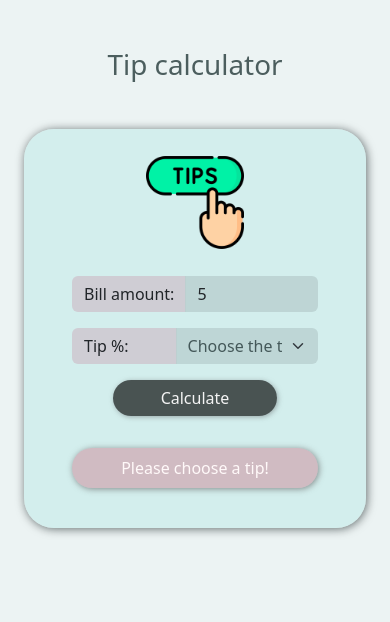
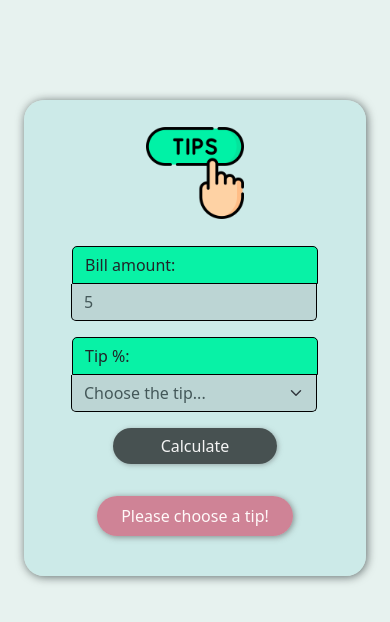
Before and after one commit to simonakom/tip-counter, a plain HTML site: page index.html in a window 390 px wide. Both pictures are taken after typing "5" into the empty fields and a click on the button "Calculate". Drawn offline with nearby package versions, Linux system fonts and the light colour scheme.

Commit message:
fixed responsive

```diff
--- a/index.html
+++ b/index.html
@@ -3,27 +3,24 @@
 <head>
     <meta charset="UTF-8">
     <meta name="viewport" content="width=device-width, initial-scale=1.0">
-    <title>Tip App</title>
+    <title>Tip counter</title>
     <link rel="icon" href="./images/dollar.png"/>
     <link href="https://cdn.jsdelivr.net/npm/bootstrap@5.3.2/dist/css/bootstrap.min.css" rel="stylesheet" integrity="sha384-T3c6CoIi6uLrA9TneNEoa7RxnatzjcDSCmG1MXxSR1GAsXEV/Dwwykc2MPK8M2HN" crossorigin="anonymous">
     <script src="https://cdn.jsdelivr.net/npm/bootstrap@5.3.2/dist/js/bootstrap.bundle.min.js" integrity="sha384-C6RzsynM9kWDrMNeT87bh95OGNyZPhcTNXj1NW7RuBCsyN/o0jlpcV8Qyq46cDfL" crossorigin="anonymous"></script>
     <link href="style.css" rel="stylesheet">
 </head>
 <body>
-  <section class="d-flex flex-column align-items-center">
-    <div class="header">
-      <h2 class="fs-1 m-5 mx-2">Tip calculator</h2>
-    </div>
-    <div class="tipContainer text-center px-5 pb-4 pt-4 mx-4">
-      <div class="body">
+  <section>
+    <div class="tipContainer text-center px-5 py-4 mx-4 my-4">
+      <div>
         <img class="icon mb-4" src="./images/tips.png" alt="Tips icon"/>
         <form class="d-flex flex-column align-items-center">
-          <div class="input-group pb-3 d-flex justify-content-between">
-            <span class="input-group-text" id="basic-addon1">Bill amount:</span>
-            <input type="number" id="bill" name="bill" class="form-control" placeholder="Type mumber..." aria-label="Username" aria-describedby="basic-addon1">
+          <div class="input-group pb-3">
+            <span class="input-group-text">Bill amount:</span>
+            <input type="number" id="bill" name="bill" class="form-control" placeholder="Type mumber...">
           </div>
           <div class="input-group pb-3">
-            <label class="input-group-text pe-5 " for="tip">Tip %:</label>
+            <label class="input-group-text pe-5" for="tip">Tip %:</label>
             <select class="form-select" id="tip" name="tip" onchange="ShowTextArea()">
               <option disabled selected>Choose the tip...</option>
               <option value="0">No tips!</option>
@@ -33,22 +30,22 @@
             </select>
           </div>
           <textarea class="textarea form-control mt-2 mb-4" aria-label="With textarea" placeholder="Please, comment your choice here..."></textarea>
-          <button type="button" class="submitBtn btn btn-dark px-5 mb-4 rounded-5">Submit</button>
+          <button type="button" class="btn btn-dark px-5 mb-4 rounded-5" id="submit">Submit</button>
           <button type="button" class="btn btn-dark px-5 mb-4 rounded-5" id="calculate">Calculate</button>
         </form>
       </div>
-      <div class="footer d-flex flex-column align-items-center">
+      <div class="d-flex flex-column align-items-center">
         <div class="result px-5 pb-4 pt-3">
             <div class="line d-flex justify-content-between">
-                <h3 class=".text-dark">Tip:</h3>
-                <h3 id="finalTip">0.00$</h3>
+                <h4>Tip:</h4>
+                <h4 id="finalTip">0.00$</h4>
             </div>
-            <div class="line d-flex justify-content-between">
-                <h3 class=".text-dark">Total:</h3>
-                <h3 id="total">0.00$</h3>
+            <div class="line d-flex justify-content-between mt-2">
+                <h4>Total:</h4>
+                <h4 id="total">0.00$</h4>
             </div>
         </div>
-        <p class="note mt-2 px-3 py-2">Please choose a bill amount!</p>
+        <p class="note mt-2 px-3 py-2">Please enter a bill amount!</p>
       </div>
       <div class="image-div">
           <div id="blockingDiv"></div>
--- a/script.js
+++ b/script.js
@@ -2,7 +2,7 @@ const billAmount = document.getElementById("bill");
 const tipPercentage = document.getElementById("tip");
 const selectedTip = document.getElementById("tip").value;
 const calculate = document.getElementById("calculate");
-const submit = document.querySelector(".submitBtn");
+const submit = document.getElementById("submit");
 const finalTip = document.getElementById("finalTip");
 const total = document.getElementById("total");
 
@@ -32,7 +32,7 @@ event.preventDefault();
     // Validation:
     if (isNaN(bill) || !bill || bill <= 0) {
         note.style.display = "block";
-    note.innerText = 'Please choose a bill amount!';
+        note.innerText = 'Please enter a bill amount!';
         return;
     } else if (!tip) {
         note.style.display = "block";
--- a/style.css
+++ b/style.css
@@ -1,40 +1,49 @@
-  body {
-    background-color: rgba(148, 189, 189, 0.176);
-    overflow: hidden;
+body, html {
+  /* height: 100%; */
+  margin: 0;
+  display: flex;
+  justify-content: center;
+  align-items: center;
+  background-color: #e7f2ef;
+  cursor: default;
 }
-  section{
-    max-width: 2560px;
-    max-height: 1600px ;
-  }
-  h2 {
-    text-align: center;
-    color: rgb(76, 94, 94);
+.icon {
+  width: 22%;
 }
 .tipContainer {
-    background-color: rgba(195, 235, 233, 0.596);
-    border-radius: 30px;
+  background-color: rgba(187, 230, 228, 0.596);
+  border-radius: 20px;
   box-shadow: 1px 1px 10px rgba(1, 14, 16, 0.584);
-  }
-  .icon {
-    width: 20%;
+  margin-top: 100px !important;
+  margin-bottom: 100px !important;
 }
 .input-group-text{
-    background-color: rgba(207, 200, 208, 0.848);
-    border: none;
-    /* width: 40%; */
+  background-color: #08f2a6;
+  border-top: 1px solid black;
+  border-bottom: 1px solid black;
+  border-right: 2px solid black;
+  border-left: 1px solid black;
 }
 .input-group input {
   background-color: rgba(185, 208, 208, 0.798);
-    border: none;
+  color: #445859;
+  border-top: 1px solid black;
+  border-bottom: 1px solid black;
+  border-right: 1px solid black;
 }
 .input-group select {
   background-color: rgba(185, 208, 208, 0.798);
-    border: none;
   color: #445859;
+  border-top: 1px solid black;
+  border-bottom: 1px solid black;
+  border-right: 1px solid black;
 }
 .textarea{
   display: none;
   width: 80%;
+  background-color: rgba(175, 195, 195, 0.798);
+}
+.input-group input:focus, .input-group select:focus, .textarea:focus   {
   background-color: #b9e3d6;
 }
 #calculate {
@@ -43,26 +52,17 @@
   color: #f4f4f4;
   box-shadow: 1px 1px 5px rgba(111, 118, 119, 0.584);
 }
-  #calculate:hover{
-    background-color: #08f2a6;
-    color: rgb(0, 0, 0);
-    border: none;
-    box-shadow: 1px 1px 10px rgba(69, 87, 102, 0.232);
-    transform: scale(1.06);
-    transition: transform 0.3s ease-in-out;
-    opacity: 0.8;
-  }
-  .submitBtn {
+#submit {
   display: none;
   background-color: rgba(0, 0, 0, 0.651);
   border: none;
   color: #f4f4f4;
   box-shadow: 1px 1px 5px rgba(111, 118, 119, 0.584);
 }
-  .submitBtn:hover{
-    background-color: #08f2a6;
+#calculate:hover, #submit:hover{
+  background-color: #08f2a8cc;
   color: rgb(0, 0, 0);
-    border: none;
+  border: 1px solid black;
   box-shadow: 1px 1px 10px rgba(69, 87, 102, 0.232);
   transform: scale(1.06);
   transition: transform 0.3s ease-in-out;
@@ -70,8 +70,8 @@
 }
 .result {
   display: none;
-    background-color: rgba(172, 237, 237, 0.493);
-    border-radius: 50px;
+  background-color: rgba(169, 188, 188, 0.798);
+  border-radius: 20px;
   color: #445859;
   box-shadow: 1px 1px 10px rgba(1, 14, 16, 0.152);
   width: 80%;
@@ -81,13 +81,13 @@
 }
 .note {
   display: none;
-    background-color: rgba(201, 98, 120, 0.37);
+  background-color: rgba(211, 39, 76, 0.527);
   color:  #fff9f9;
   box-shadow: 1px 1px 6px rgba(84, 79, 79, 0.625);
   border-radius: 20px;
-    width: 100%;
+  width: 80%;
 }
-/* Coin */
+/* Flying Coin */
 .image-div {
   position: absolute;
   top: 30vh;
@@ -125,7 +125,6 @@
   width: 10%;
   display: none;
   animation: moveUpDown 5s linear infinite;
-
 }
 #tipJar {
   position: absolute;
@@ -158,13 +157,12 @@
     top: 15%; /* Starting position */
   }
   50% {
-      top: 85%; /* Midway point, adjust based on your layout */
+    top: 85%; /* Midway point*/
   }
   100% {
     top: 15%; /* Ending position */
   }
 }
-
 @media only screen and (max-width: 960px) {
   .image-div {
       display: none !important
@@ -184,8 +182,43 @@
     width: 25%;
   }
 }
-  @media only screen and (max-width: 420px) {
+@media only screen and (max-width: 430px) {
   .icon {
   width: 40%;
   }
+  .input-group {
+    display: flex;
+    flex-direction: column;
   }
+  .input-group span, .input-group label {
+    width: 100%;
+    border-top-right-radius: 5px !important;
+    border-top-left-radius: 5px !important;
+    border-bottom-right-radius: 0px !important;
+    border-bottom-left-radius: 0px !important;
+    border-top: 1px black solid;
+    border-left: 1px black solid;
+    border-right: 1px black solid;
+    border-bottom: 1px black solid;
+  }
+  .input-group input, .input-group select {
+    width: 100% !important;
+    border-bottom-right-radius: 5px !important;
+    border-bottom-left-radius: 5px !important;
+    border-top-right-radius: 0px !important;
+    border-top-left-radius: 0px !important;
+
+    border-bottom: 1px black solid;
+    border-left: 1px black solid;
+    border-right: 1px black solid;
+    border-top: none;
+  }
+  .result {
+    width: 120%;
+  }
+}
+@media only screen and (max-width: 355px) {
+  .icon {
+    width: 50%;
+  }
+}
```
Also changed, not shown: 1 other file. Lines whose indentation alone changed are shown as unchanged.
